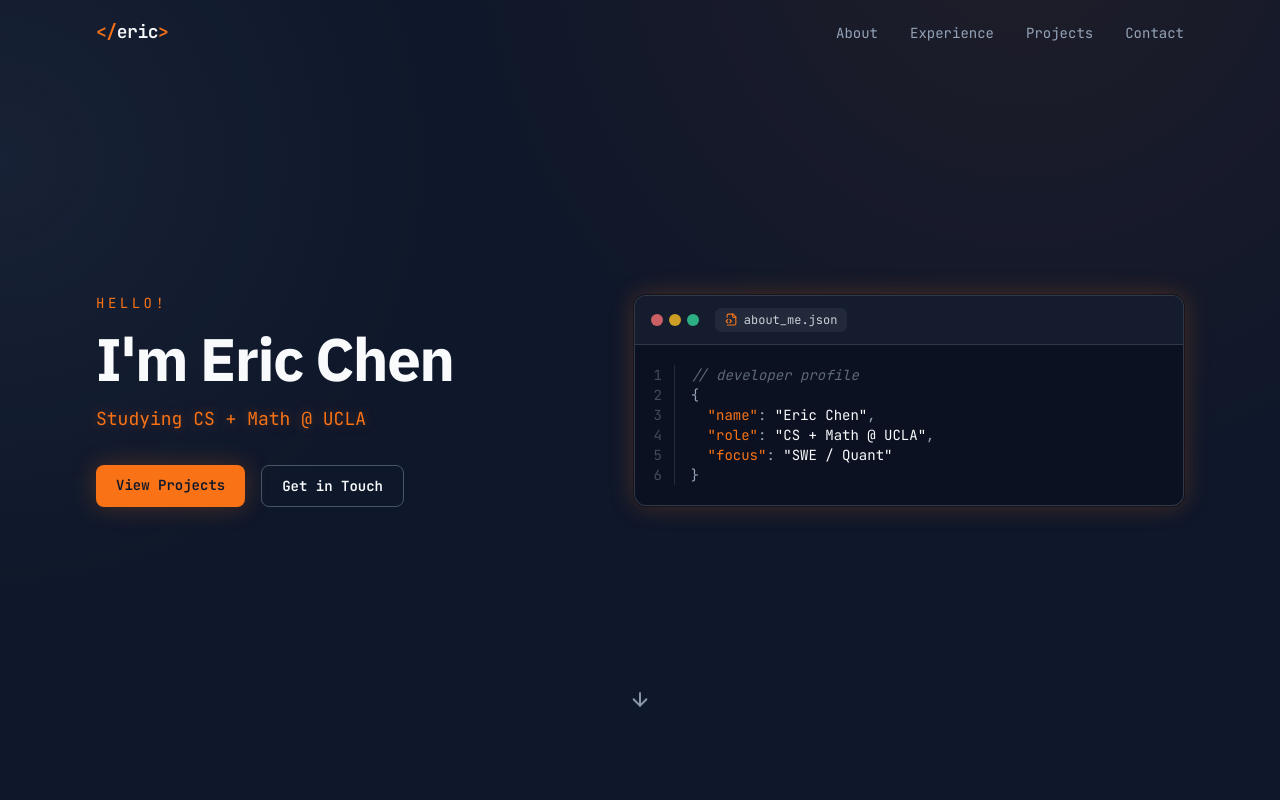
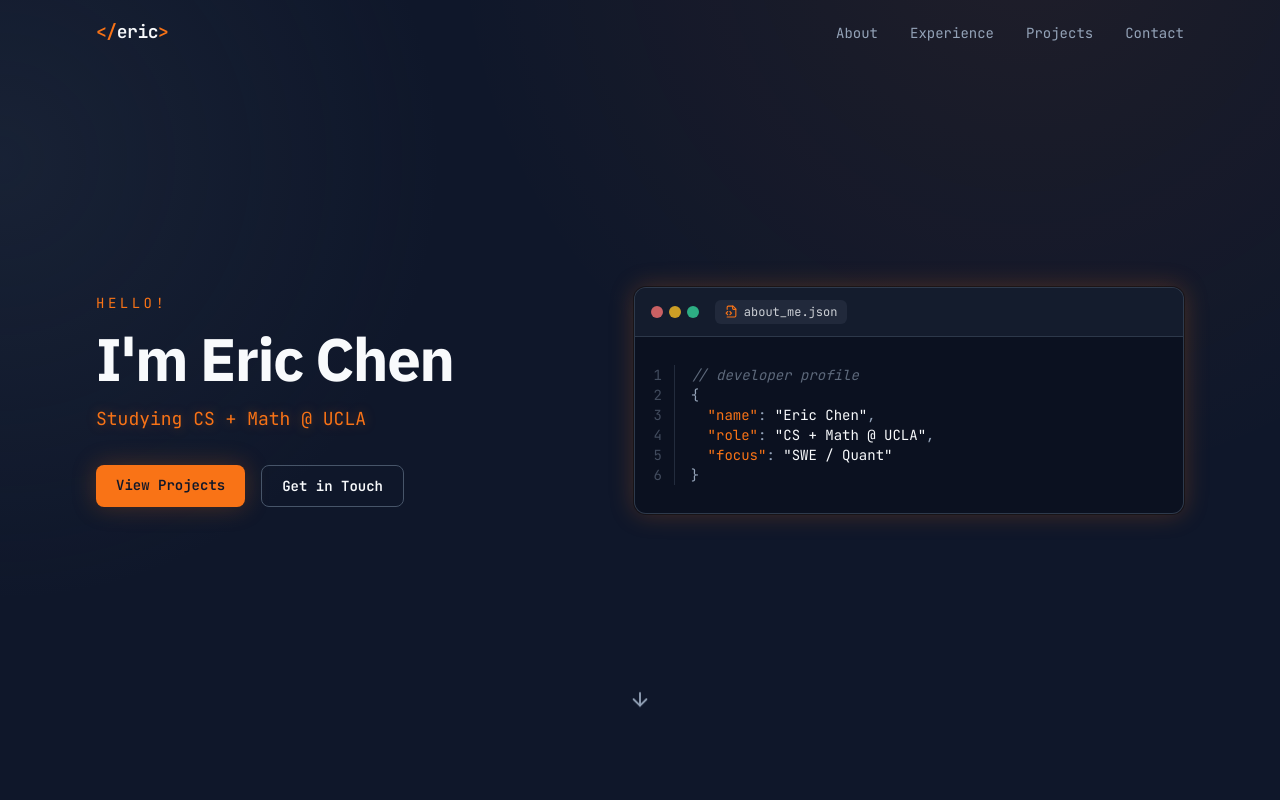
Before and after one commit to ericchen682/personal-portfolio, a React (Vite) app: page / in a window 1280 px wide. Shown: the top 800 px of the page. Built offline with nearby package versions, Linux system fonts and the light colour scheme.

Commit message:
style: make code card slightly taller

```diff
--- a/src/components/Hero.tsx
+++ b/src/components/Hero.tsx
@@ -72,7 +72,7 @@ export default function Hero() {
               </span>
             </div>
 
-            <div className="overflow-x-auto py-5 pl-4 font-mono text-[13px] leading-7 sm:text-sm">
+            <div className="overflow-x-auto py-7 pl-4 font-mono text-[13px] leading-8 sm:text-sm">
               {codeLines.map((line, i) => (
                 <div key={i} className="flex">
                   <span
```
